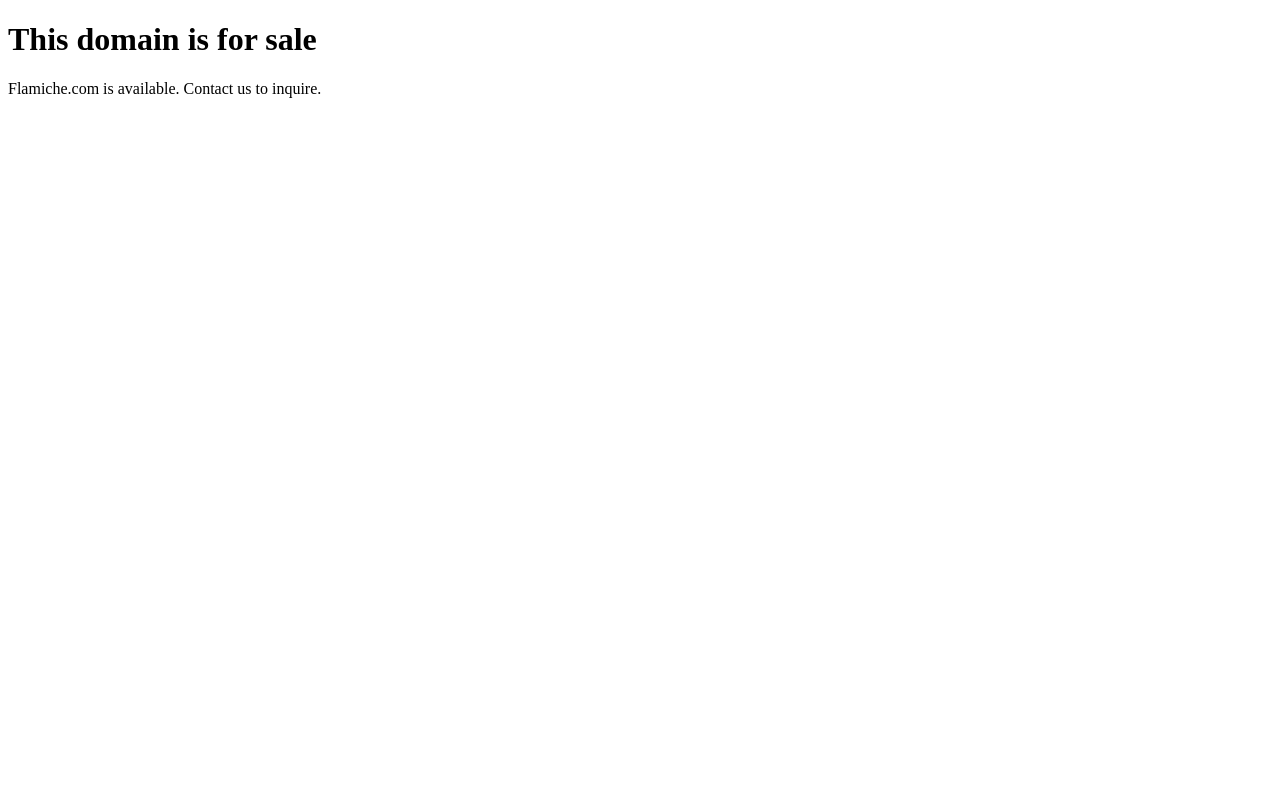
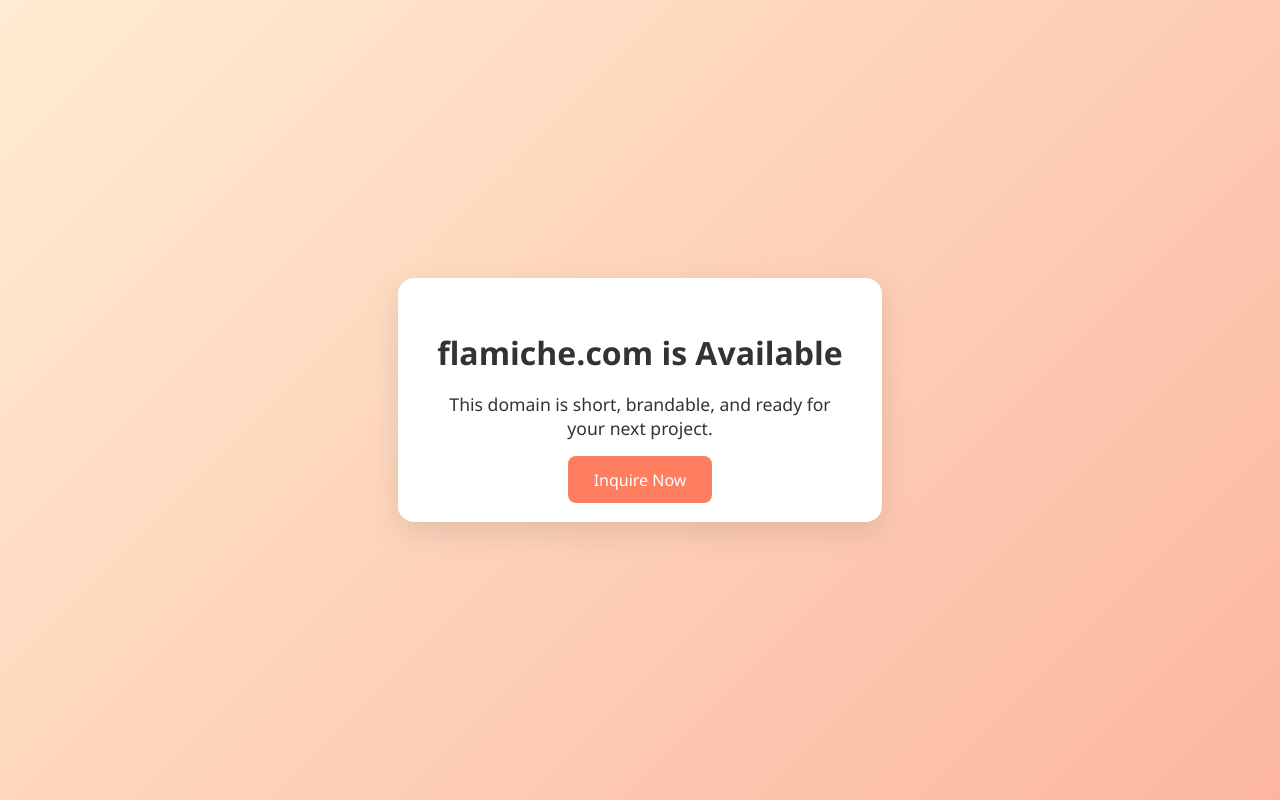
Before and after one commit to fadjriadi/flamiche, a plain HTML site: page index.html in a window 1280 px wide. Drawn offline with Linux system fonts and the light colour scheme.

Commit message:
Update index.html

```diff
--- a/index.html
+++ b/index.html
@@ -1,11 +1,64 @@
 <!DOCTYPE html>
-<html>
+<html lang="en">
 <head>
-  <title>Flamiche.com – Domain for Sale</title>
-  <meta name="robots" content="index,follow">
+  <meta charset="UTF-8" />
+  <meta name="viewport" content="width=device-width, initial-scale=1.0" />
+  <title>flamiche.com — Domain For Sale</title>
+  <style>
+    body {
+      margin: 0;
+      padding: 0;
+      font-family: "Segoe UI", sans-serif;
+      background: linear-gradient(135deg, #ffecd2 0%, #fcb69f 100%);
+      color: #333;
+      display: flex;
+      align-items: center;
+      justify-content: center;
+      height: 100vh;
+      text-align: center;
+    }
+    .card {
+      background: #fff;
+      padding: 2rem;
+      border-radius: 1rem;
+      box-shadow: 0 10px 30px rgba(0, 0, 0, 0.1);
+      max-width: 420px;
+      width: 90%;
+      animation: fadeIn 1.2s ease-out;
+    }
+    h1 {
+      font-size: 2rem;
+      margin-bottom: 1rem;
+    }
+    p {
+      font-size: 1.1rem;
+      margin-bottom: 1.8rem;
+    }
+    .btn {
+      background-color: #ff7e5f;
+      color: white;
+      padding: 0.8rem 1.6rem;
+      border: none;
+      border-radius: 0.5rem;
+      font-size: 1rem;
+      text-decoration: none;
+      cursor: pointer;
+      transition: background 0.3s ease;
+    }
+    .btn:hover {
+      background-color: #eb5e3f;
+    }
+    @keyframes fadeIn {
+      from { opacity: 0; transform: translateY(20px); }
+      to { opacity: 1; transform: translateY(0); }
+    }
+  </style>
 </head>
 <body>
-  <h1>This domain is for sale</h1>
-  <p>Flamiche.com is available. Contact us to inquire.</p>
+  <div class="card">
+    <h1>flamiche.com is Available</h1>
+    <p>This domain is short, brandable, and ready for your next project.</p>
+    <a class="btn" href="mailto:your@email.com?subject=Inquiry%20about%20flamiche.com">Inquire Now</a>
+  </div>
 </body>
 </html>
```
